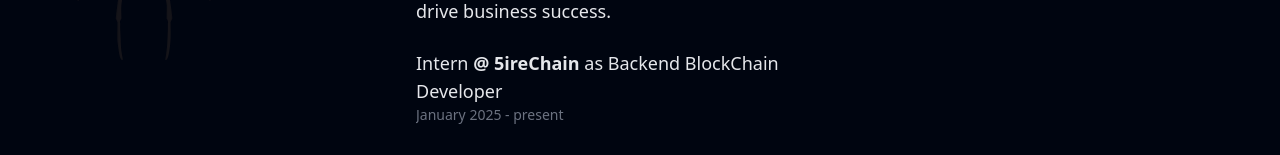
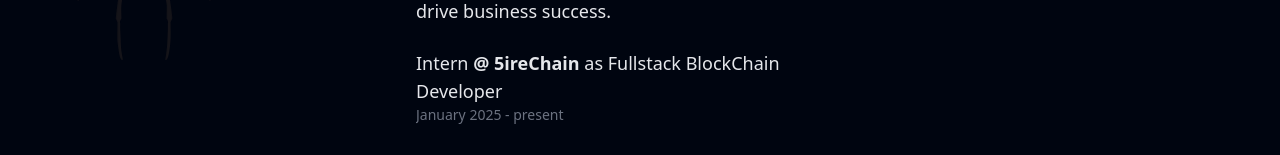
Before and after one commit to Sudhir-rai07/Portfolio, a React (Vite) app: page / in a window 1280 px wide. Shown: the part 328-483 px from the top of the page. Built offline with nearby package versions, Linux system fonts and the light colour scheme; a web font is replaced by a local one.

Commit message:
Update resume

```diff
--- a/src/App.jsx
+++ b/src/App.jsx
@@ -56,7 +56,7 @@ const App = () => {
             </p>
 
             <ul className="mt-6 text-lg">
-              <li className="">Intern <span className="font-semibold">@ 5ireChain</span> as Backend BlockChain Developer</li>
+              <li className="">Intern <span className="font-semibold">@ 5ireChain</span> as Fullstack BlockChain Developer</li>
               <li className="text-sm text-gray-500">January 2025 - present</li>
             </ul>
           </div>
```
Also changed, not shown: 1 other file (tests, documents, lock files or other folders).
